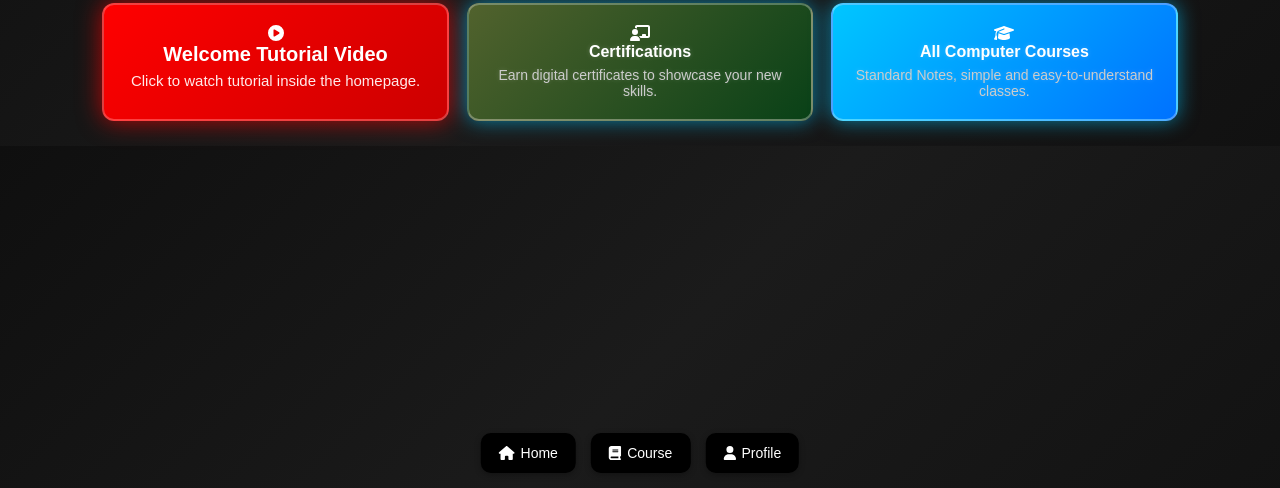
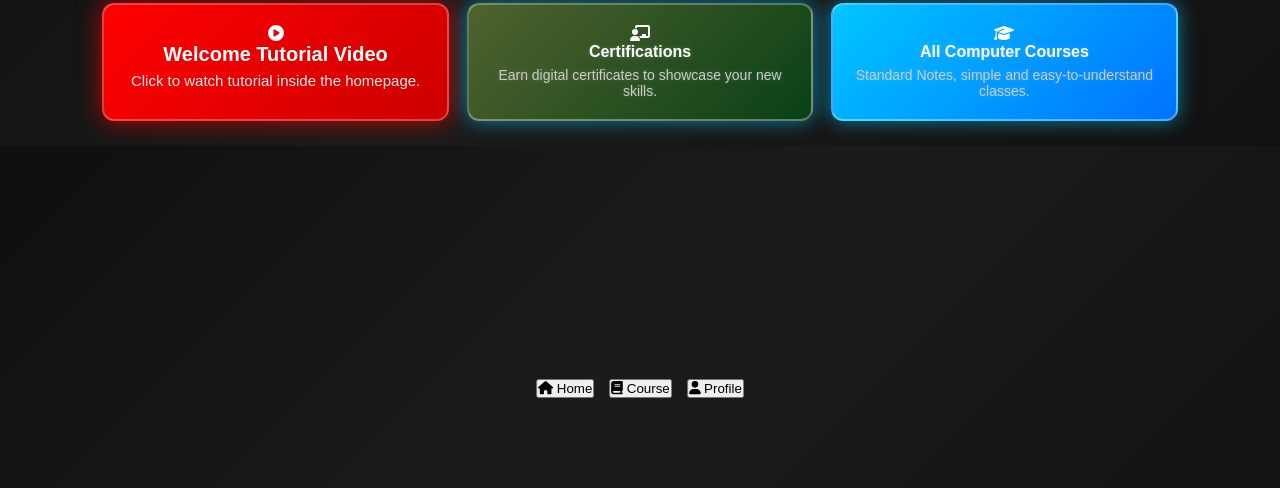
Before and after one commit to suriisuraj8-ship-it/teacher-hub, a website: page index.html in a window 1280 px wide. Shown: the part 312-800 px from the top of the page. Drawn offline with Linux system fonts and the light colour scheme.

Commit message:
Moved bottom navigation buttons slightly upward for better layout

```diff
--- a/index.html
+++ b/index.html
@@ -136,13 +136,17 @@ body{
   gap:15px;
   z-index:100;
 }
-.bottom-nav button{
-  background-color:black;color:white;border:none;
-  padding:12px 18px;border-radius:10px;font-size:14px;
-  display:flex;align-items:center;gap:6px;
-  box-shadow:0 2px 6px rgba(0,0,0,0.3);
-  transition:background 0.3s,transform 0.2s;
+.bottom-nav{
+  position:fixed;
+  bottom:90px; /* ⬆️ moved 30px higher */
+  left:50%;
+  transform:translateX(-50%);
+  display:flex;
+  justify-content:center;
+  gap:15px;
+  z-index:100;
 }
+
 .bottom-nav button:hover{background-color:#333;transform:translateY(-2px);}
 .bottom-nav i{font-size:16px;}
 </style>
```
